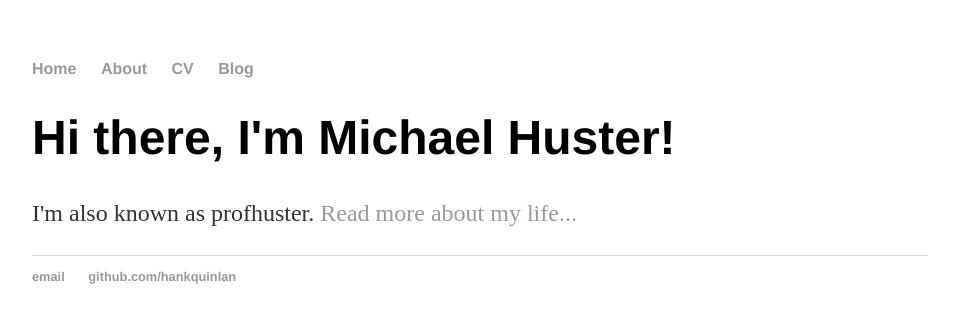
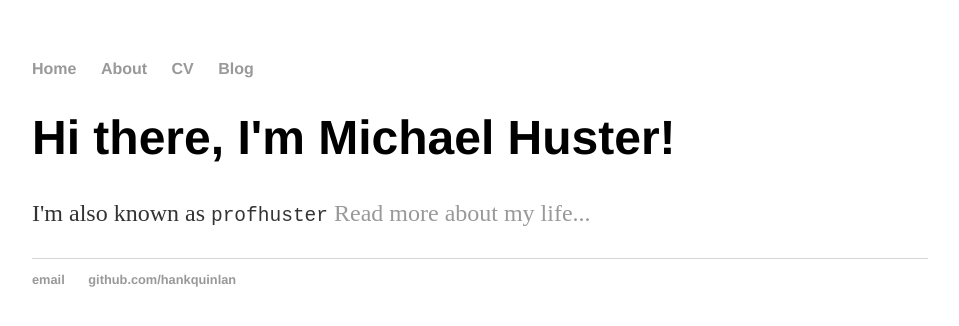
Before and after one commit to profhuster/profhuster.github.io, a Jekyll site: the page built from index.html, in a window 1280 px wide. Shown: the top 326 px of the page, without its empty margins (160-1119 px from the left). Built offline with Jekyll 4.4.1, drawn with Linux system fonts in a browser that asks for light colours.

Commit message:
Update index.html

```diff
--- a/index.html
+++ b/index.html
@@ -1,30 +1,8 @@
-<!DOCTYPE html>
-<html>
-	<head>
-		<title>Michael Huster a.k.a. profhuster</title>
-		<!-- link to main stylesheet -->
-		<link rel="stylesheet" type="text/css" href="/css/main.css">
-	</head>
-	<body>
-		<nav>
-    		<ul>
-        		<li><a href="/">Home</a></li>
-	        	<li><a href="/about">About</a></li>
-        		<li><a href="/cv">CV</a></li>
-        		<li><a href="/blog">Blog</a></li>
-    		</ul>
-		</nav>
-		<div class="container">
-    		<div class="blurb">
-        		<h1>Hi there, I'm Michael Huster!</h1>
-				<p>I'm also known as profhuster. <a href="/about">Read more about my life...</a></p>
-    		</div><!-- /.blurb -->
-		</div><!-- /.container -->
-		<footer>
-    		<ul>
-        		<li><a href="mailto:profhuster@gmail.com">email</a></li>
-        		<li><a href="https://github.com/profhuster">github.com/hankquinlan</a></li>
-			</ul>
-		</footer>
-	</body>
-</html>
+---
+layout: default
+title: Michael Huster, profhuster
+---
+<div class="blurb">
+	<h1>Hi there, I'm Michael Huster!</h1>
+	<p>I'm also known as <tt>profhuster</tt> <a href="/about">Read more about my life...</a></p>
+</div><!-- /.blurb -->
```
